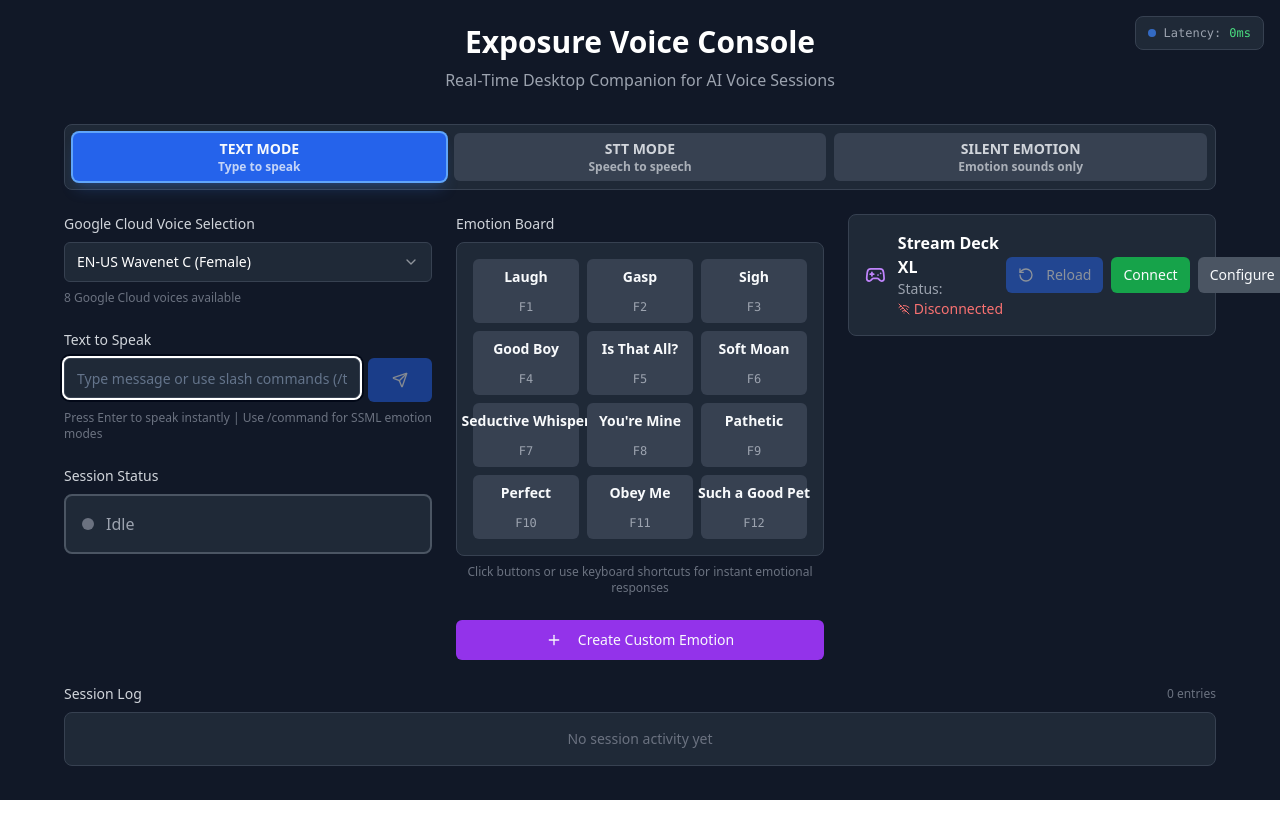
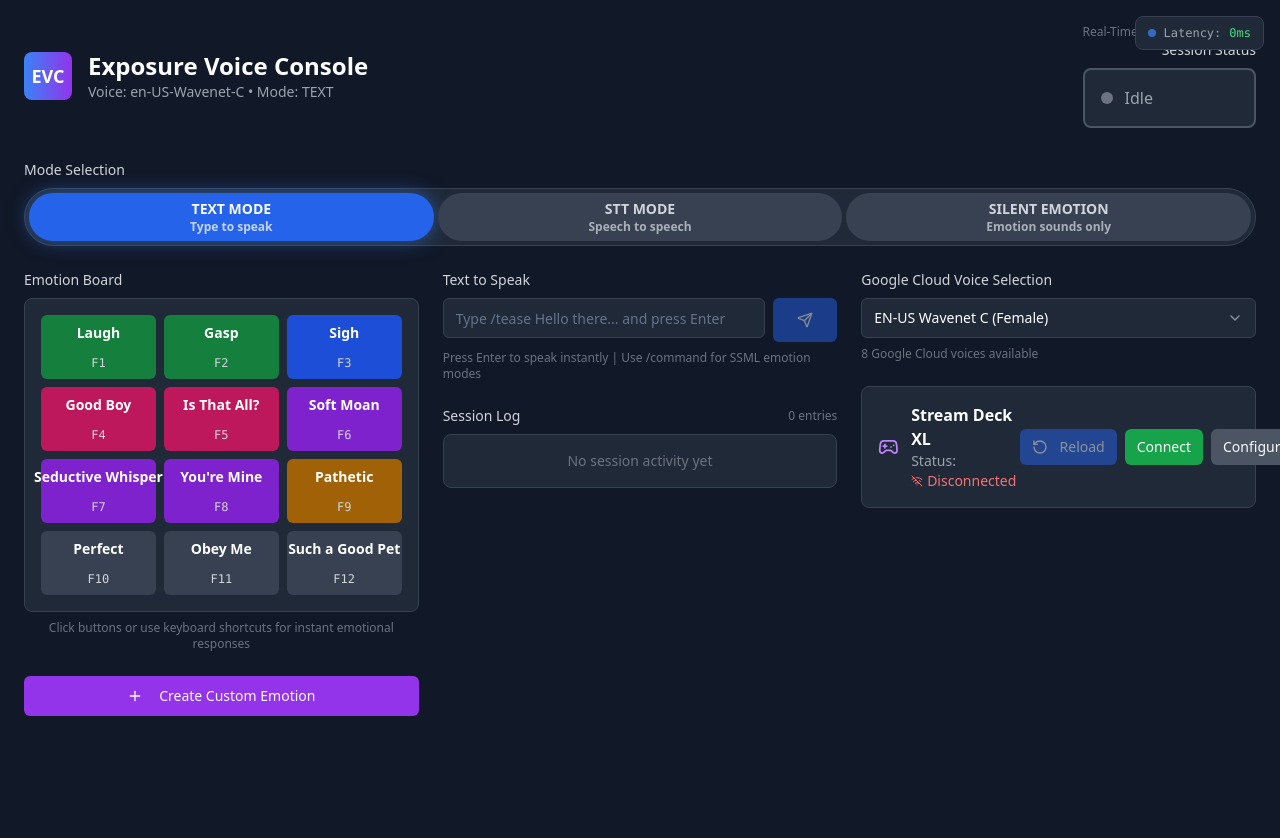
Before and after one commit to Boggirabbi/echo-voice-panel, a React (Vite) app: page / in a window 1280 px wide. Shown: the top 838 px of the page. Before the commit the page ends 800 px from the top, so only its background shows below. Built offline with nearby package versions, Linux system fonts and the light colour scheme.

Commit message:
Refactor UI and add visual enhancements
- Implement 3-panel layout.
- Style TextToSpeak input with ghost text.
- Add pulsing border animation.
- Style ModeSelector with glowing transitions.
- Add waveform animation to SpeechToSpeechToggle.
- Color-code EmotionBoard buttons.
- Add space for logo.

```diff
--- a/src/components/EmotionBoard.tsx
+++ b/src/components/EmotionBoard.tsx
@@ -9,6 +9,15 @@ interface EmotionBoardProps {
 }
 
 const EmotionBoard = ({ emotions, onEmotionTrigger, disabled }: EmotionBoardProps) => {
+  const getEmotionColor = (emotionId: string) => {
+    if (emotionId.includes('tease') || emotionId.includes('encourage')) return 'bg-pink-700 hover:bg-pink-600';
+    if (emotionId.includes('moan') || emotionId.includes('whisper') || emotionId.includes('affirmation')) return 'bg-purple-700 hover:bg-purple-600';
+    if (emotionId.includes('sigh') || emotionId.includes('calm')) return 'bg-blue-700 hover:bg-blue-600';
+    if (emotionId.includes('humiliation') || emotionId.includes('mock')) return 'bg-yellow-700 hover:bg-yellow-600';
+    if (emotionId.includes('laugh') || emotionId.includes('gasp')) return 'bg-green-700 hover:bg-green-600';
+    return 'bg-gray-700 hover:bg-gray-600'; // default
+  };
+
   return (
     <div className="space-y-2">
       <label className="block text-sm font-medium text-gray-300">
@@ -20,10 +29,10 @@ const EmotionBoard = ({ emotions, onEmotionTrigger, disabled }: EmotionBoardProp
             key={emotion.id}
             onClick={() => onEmotionTrigger(emotion.id)}
             disabled={disabled}
-            className="h-16 flex flex-col items-center justify-center space-y-1 bg-gray-700 hover:bg-gray-600 focus:ring-2 focus:ring-purple-500 transition-all duration-150"
+            className={`h-16 flex flex-col items-center justify-center space-y-1 ${getEmotionColor(emotion.id)} focus:ring-2 focus:ring-purple-500 transition-all duration-150`}
           >
-            <div className="font-semibold text-sm">{emotion.name}</div>
-            <div className="text-xs text-gray-400 font-mono">
+            <div className="font-semibold text-sm text-white">{emotion.name}</div>
+            <div className="text-xs text-gray-300 font-mono">
               {emotion.hotkey}
             </div>
           </Button>
--- a/src/components/ModeSelector.tsx
+++ b/src/components/ModeSelector.tsx
@@ -10,22 +10,34 @@ interface ModeSelectorProps {
 
 const ModeSelector = ({ currentMode, onModeChange }: ModeSelectorProps) => {
   const modes = [
-    { id: 'text' as AppMode, label: 'TEXT MODE', description: 'Type to speak' },
-    { id: 'stt' as AppMode, label: 'STT MODE', description: 'Speech to speech' },
-    { id: 'emotion' as AppMode, label: 'SILENT EMOTION', description: 'Emotion sounds only' }
+    { id: 'text' as AppMode, label: 'TEXT MODE', description: 'Type to speak', color: 'blue' },
+    { id: 'stt' as AppMode, label: 'STT MODE', description: 'Speech to speech', color: 'green' },
+    { id: 'emotion' as AppMode, label: 'SILENT EMOTION', description: 'Emotion sounds only', color: 'purple' }
   ];
 
+  const getGlowClass = (mode: typeof modes[0]) => {
+    if (currentMode === mode.id) {
+      switch (mode.color) {
+        case 'blue': return 'bg-blue-600 hover:bg-blue-700 ring-2 ring-blue-400 shadow-lg shadow-blue-500/50 glow-blue';
+        case 'green': return 'bg-green-600 hover:bg-green-700 ring-2 ring-green-400 shadow-lg shadow-green-500/50 glow-green';
+        case 'purple': return 'bg-purple-600 hover:bg-purple-700 ring-2 ring-purple-400 shadow-lg shadow-purple-500/50 glow-purple';
+        default: return 'bg-blue-600 hover:bg-blue-700 ring-2 ring-blue-400 shadow-lg shadow-blue-500/50';
+      }
+    }
+    return 'bg-gray-700 hover:bg-gray-600 text-gray-300';
+  };
+
   return (
-    <div className="flex space-x-2 mb-6 p-2 bg-gray-800 rounded-lg border border-gray-700">
+    <div className="space-y-2">
+      <label className="block text-sm font-medium text-gray-300">
+        Mode Selection
+      </label>
+      <div className="flex space-x-1 p-1 bg-gray-800 rounded-full border border-gray-700">
         {modes.map((mode) => (
           <Button
             key={mode.id}
             onClick={() => onModeChange(mode.id)}
-          className={`flex-1 h-12 text-sm font-semibold transition-all duration-200 ${
-            currentMode === mode.id
-              ? "bg-blue-600 hover:bg-blue-700 ring-2 ring-blue-400 shadow-lg shadow-blue-500/25"
-              : "bg-gray-700 hover:bg-gray-600 text-gray-300"
-          }`}
+            className={`flex-1 h-12 rounded-full text-sm font-semibold transition-all duration-300 ${getGlowClass(mode)}`}
           >
             <div className="text-center">
               <div className="font-bold">{mode.label}</div>
@@ -34,6 +46,7 @@ const ModeSelector = ({ currentMode, onModeChange }: ModeSelectorProps) => {
           </Button>
         ))}
       </div>
+    </div>
   );
 };
 
--- a/src/components/TextToSpeak.tsx
+++ b/src/components/TextToSpeak.tsx
@@ -1,5 +1,5 @@
 
-import { useState, useRef, useEffect } from "react";
+import { useState, useRef } from "react";
 import { Button } from "@/components/ui/button";
 import { Input } from "@/components/ui/input";
 import { Send } from "lucide-react";
@@ -30,10 +30,10 @@ const TextToSpeak = ({ onSpeak, disabled, isSpeaking }: TextToSpeakProps) => {
       setRecentPhrases(prev => [cleanText, ...prev.slice(0, 2)]);
       setText("");
 
-      // Maintain focus on input after submission
+      // Only refocus after speaking ends, not immediately
       setTimeout(() => {
         inputRef.current?.focus();
-      }, 0);
+      }, 100);
     } catch (error) {
       console.error("Failed to speak:", error);
     }
@@ -45,22 +45,6 @@ const TextToSpeak = ({ onSpeak, disabled, isSpeaking }: TextToSpeakProps) => {
       handleSubmit(e);
     }
   };
-
-  // Auto-focus input on mount and maintain focus
-  useEffect(() => {
-    inputRef.current?.focus();
-  }, []);
-
-  // Ensure focus persists even during speech playback
-  useEffect(() => {
-    const interval = setInterval(() => {
-      if (document.activeElement !== inputRef.current) {
-        inputRef.current?.focus();
-      }
-    }, 100);
-
-    return () => clearInterval(interval);
-  }, []);
 
   return (
     <div className="space-y-4">
@@ -75,10 +59,11 @@ const TextToSpeak = ({ onSpeak, disabled, isSpeaking }: TextToSpeakProps) => {
             value={text}
             onChange={(e) => setText(e.target.value)}
             onKeyPress={handleKeyPress}
-            placeholder="Type message or use slash commands (/tease, /calm, /whisper)..."
-            className="flex-1 bg-gray-800 border-gray-700 text-white placeholder-gray-400 focus:ring-2 focus:ring-blue-500"
+            placeholder="Type /tease Hello there... and press Enter"
+            className={`flex-1 bg-gray-800 border-gray-700 text-white placeholder-gray-400 focus:ring-2 focus:ring-blue-500 transition-all duration-200 ${
+              isSpeaking ? 'ring-2 ring-blue-400 animate-pulse' : ''
+            }`}
             disabled={disabled}
-            autoFocus
           />
           <Button
             type="submit"
--- a/src/components/VoiceConsole.tsx
+++ b/src/components/VoiceConsole.tsx
@@ -208,26 +208,45 @@ const VoiceConsole = () => {
     <div className="min-h-screen bg-gray-900 text-white p-6 relative">
       <LatencyIndicator currentLatency={currentLatency} />
 
-      <div className="max-w-6xl mx-auto space-y-6">
-        {/* Header */}
-        <div className="text-center mb-8">
-          <h1 className="text-3xl font-bold text-white mb-2">Exposure Voice Console</h1>
-          <p className="text-gray-400">Real-Time Desktop Companion for AI Voice Sessions</p>
+      <div className="max-w-7xl mx-auto space-y-6">
+        {/* Header with Logo and Active Status */}
+        <div className="flex items-center justify-between mb-8">
+          <div className="flex items-center space-x-4">
+            <div className="w-12 h-12 bg-gradient-to-r from-blue-500 to-purple-600 rounded-lg flex items-center justify-center">
+              <span className="text-white font-bold text-lg">EVC</span>
+            </div>
+            <div>
+              <h1 className="text-2xl font-bold text-white">Exposure Voice Console</h1>
+              <p className="text-sm text-gray-400">Voice: {selectedVoice} • Mode: {currentMode.toUpperCase()}</p>
+            </div>
+          </div>
+          <div className="text-right">
+            <p className="text-xs text-gray-500">Real-Time Desktop Companion</p>
+            <SessionStatus status={sessionStatus} />
+          </div>
         </div>
 
-        {/* Mode Selector */}
+        {/* Mode Selector - Full Width */}
         <ModeSelector currentMode={currentMode} onModeChange={setCurrentMode} />
 
-        {/* Main Content Grid */}
-        <div className="grid grid-cols-1 lg:grid-cols-3 gap-6">
-          {/* Left Column - Primary Controls */}
-          <div className="space-y-6">
-            <VoiceSelector
-              selectedVoice={selectedVoice}
-              onVoiceChange={setSelectedVoice}
+        {/* Main 3-Panel Layout */}
+        <div className="grid grid-cols-12 gap-6 min-h-[600px]">
+          {/* Left Panel - Emotion Board */}
+          <div className="col-span-4 space-y-6">
+            <EmotionBoard
+              emotions={emotionSounds}
+              onEmotionTrigger={handleEmotionTrigger}
               disabled={isProcessing}
             />
 
+            <CustomEmotionCreator
+              onCreateEmotion={handleCreateCustomEmotion}
+              disabled={isProcessing}
+            />
+          </div>
+
+          {/* Center Panel - Text Input and Session Log */}
+          <div className="col-span-4 space-y-6">
             {(currentMode === 'text' || currentMode === 'stt') && (
               <TextToSpeak
                 onSpeak={handleSpeak}
@@ -244,25 +263,17 @@ const VoiceConsole = () => {
               />
             )}
 
-            <SessionStatus status={sessionStatus} />
+            <SessionLog entries={sessionLog} />
           </div>
 
-          {/* Middle Column - Emotion Controls */}
-          <div className="space-y-6">
-            <EmotionBoard
-              emotions={emotionSounds}
-              onEmotionTrigger={handleEmotionTrigger}
+          {/* Right Panel - Voice Selector and Advanced Features */}
+          <div className="col-span-4 space-y-6">
+            <VoiceSelector
+              selectedVoice={selectedVoice}
+              onVoiceChange={setSelectedVoice}
               disabled={isProcessing}
             />
 
-            <CustomEmotionCreator
-              onCreateEmotion={handleCreateCustomEmotion}
-              disabled={isProcessing}
-            />
-          </div>
-
-          {/* Right Column - Advanced Features */}
-          <div className="space-y-6">
             <StreamDeckIntegration
               emotions={emotionSounds}
               onTriggerEmotion={handleEmotionTrigger}
@@ -270,9 +281,6 @@ const VoiceConsole = () => {
             />
           </div>
         </div>
-
-        {/* Session Log - Full Width */}
-        <SessionLog entries={sessionLog} />
       </div>
     </div>
   );
--- a/src/index.css
+++ b/src/index.css
@@ -1,3 +1,4 @@
+
 @tailwind base;
 @tailwind components;
 @tailwind utilities;
@@ -101,3 +102,18 @@
     @apply bg-background text-foreground;
   }
 }
+
+/* Custom glow effects for mode selector */
+@layer utilities {
+  .glow-blue {
+    box-shadow: 0 0 20px rgba(59, 130, 246, 0.5);
+  }
+
+  .glow-green {
+    box-shadow: 0 0 20px rgba(34, 197, 94, 0.5);
+  }
+
+  .glow-purple {
+    box-shadow: 0 0 20px rgba(168, 85, 247, 0.5);
+  }
+}
```
Also changed, not shown: src/components/SpeechToSpeechToggle.tsx (+20 -2 lines). Lines whose indentation alone changed are shown as unchanged.
